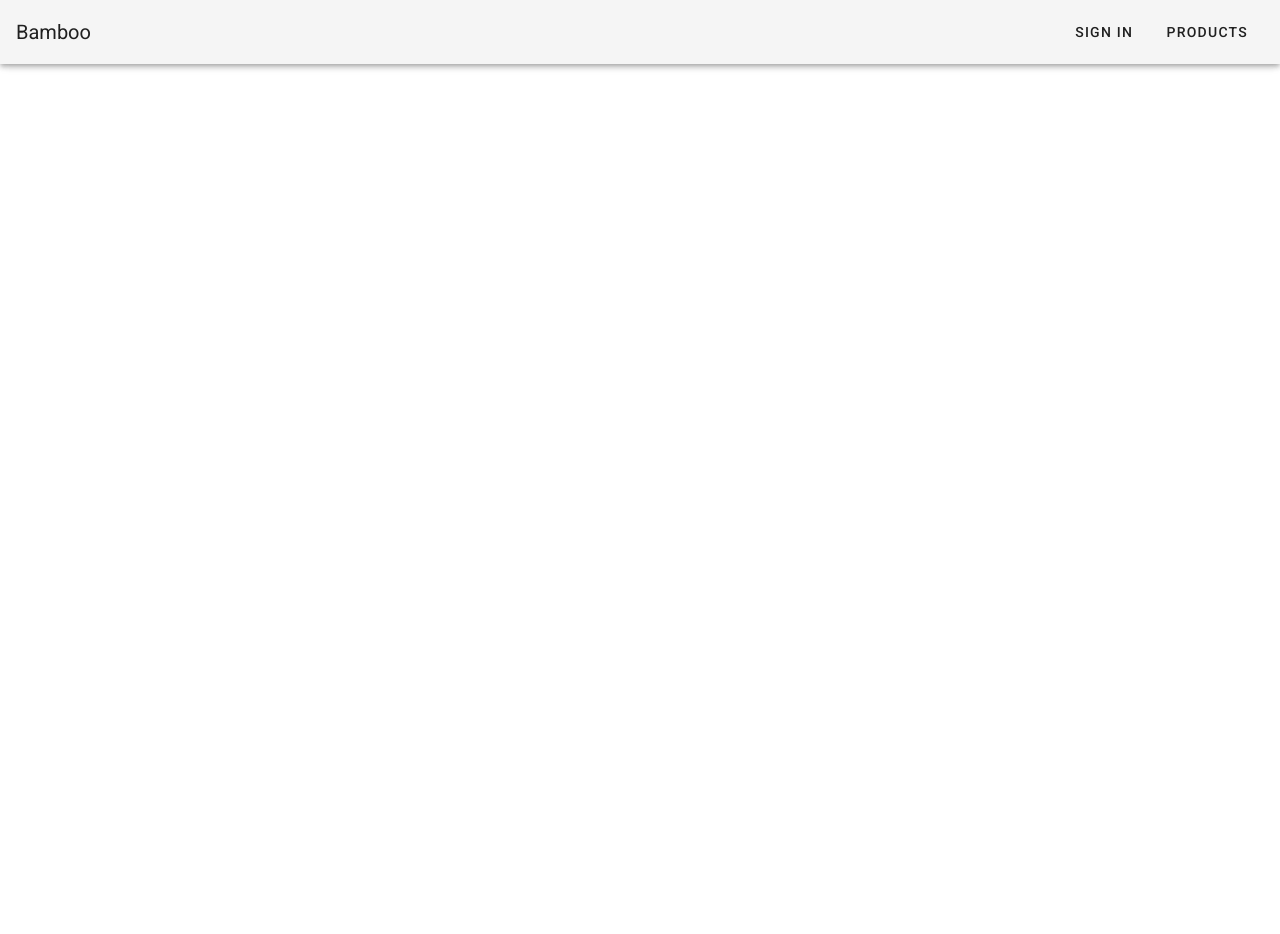
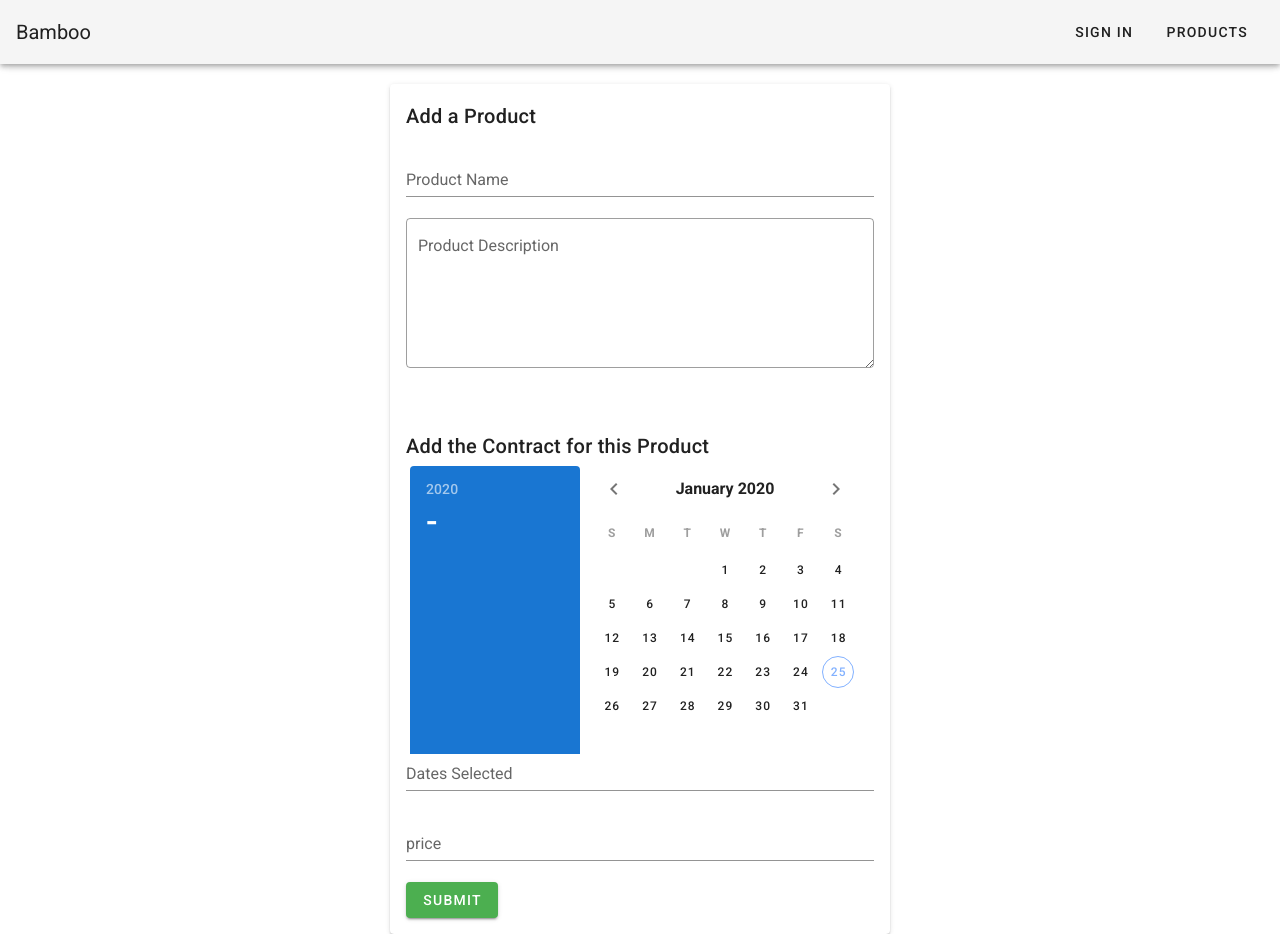
Before and after one commit to markkaylor/bamboo, a Vue app: page /product-create in a window 1280 px wide. Before the commit the page ends 800 px from the top, so only its background shows below. Built offline with nearby package versions, Linux system fonts and the light colour scheme.

Commit message:
add vuex and ability to create product with contracts

```diff
--- a/db.json
+++ b/db.json
@@ -1,10 +1,40 @@
 {
   "products": [
-    { "id": 1, "name": "iphone" },
-    { "id": 2, "name": "android" },
-    { "id": 3, "name": "ipad" },
-    { "id": 4, "name": "mac book pro" },
-    { "id": 5, "name": "pickle" },
-    { "id": 6, "name": "flop" }
+    {
+      "name": "Iphone",
+      "description": "Insure your iphone for the weekend!",
+      "contract": {
+        "price": "50",
+        "dates": [
+          "2020-01-31",
+          "2020-02-03"
+        ]
+      },
+      "id": 1
+    },
+    {
+      "name": "Ipad",
+      "description": "Insure your ipad for the week!",
+      "contract": {
+        "price": "150",
+        "dates": [
+          "2020-01-27",
+          "2020-01-31"
+        ]
+      },
+      "id": 2
+    },
+    {
+      "name": "Mac Book Pro",
+      "description": "Insure your macbook pro for a month!",
+      "contract": {
+        "price": "200",
+        "dates": [
+          "2020-02-01",
+          "2020-02-29"
+        ]
+      },
+      "id": 3
+    }
   ]
 }
--- a/package.json
+++ b/package.json
@@ -13,7 +13,9 @@
     "json-server": "^0.15.1",
     "vue": "^2.6.10",
     "vue-router": "^3.1.5",
-    "vuetify": "^2.1.0"
+    "vuejs-datepicker": "^1.6.2",
+    "vuetify": "^2.1.0",
+    "vuex": "^3.1.2"
   },
   "devDependencies": {
     "@vue/cli-plugin-babel": "^4.1.0",
--- a/src/components/ProductCard.vue
+++ b/src/components/ProductCard.vue
@@ -3,7 +3,7 @@
     <v-card width="800" class="mb-5">
       <v-card-title>{{ product.name }}</v-card-title>
       <v-card-text>
-        Insure your {{ product.name }} for the holiday weekend
+        Insure your {{ product.name }} from {{ product.contract.dates[0] }} to {{ product.contract.dates[1] }}
       </v-card-text>
     </v-card>
   </router-link>
--- a/src/main.js
+++ b/src/main.js
@@ -1,12 +1,14 @@
 import Vue from 'vue'
 import App from './App.vue'
 import router from './router.js'
+import store from './store.js'
 import vuetify from './plugins/vuetify';
 
 Vue.config.productionTip = false
 
 new Vue({
   router,
+  store,
   vuetify,
   render: h => h(App)
 }).$mount('#app')
--- a/src/router.js
+++ b/src/router.js
@@ -3,6 +3,7 @@ import Router from 'vue-router'
 import SignIn from '@/views/SignIn.vue'
 import ProductList from '@/views/ProductList.vue'
 import ProductShow from '@/views/ProductShow.vue'
+import ProductCreate from '@/views/ProductCreate.vue'
 
 Vue.use(Router)
 
@@ -24,6 +25,11 @@ export default new Router({
       path: '/products',
       name: 'products',
       component: ProductList
+    },
+    {
+      path: '/product-create',
+      name: 'product-create',
+      component: ProductCreate
     }
   ]
 })
--- a/src/services/ProductService.js
+++ b/src/services/ProductService.js
@@ -15,5 +15,8 @@ export default {
   },
   getProduct(id) {
     return apiClient.get('/products/' + id)
+  },
+  postProduct(product) {
+    return apiClient.post('/products', product)
   }
 }
--- /dev/null
+++ b/src/store.js
@@ -0,0 +1,24 @@
+import Vue from 'vue'
+import Vuex from 'vuex'
+import ProductService from '@/services/ProductService.js'
+
+Vue.use(Vuex)
+
+export default new Vuex.Store({
+  state: {
+    user: { id: '1', name: 'Mark' },
+    products: [],
+  },
+  mutations: {
+    ADD_PRODUCT(state, product) {
+      state.products.push(product)
+    }
+  },
+  actions: {
+    createProduct({ commit }, product) {
+      return ProductService.postProduct(product).then(() => {
+        commit('ADD_PRODUCT', product)
+      })
+    }
+  }
+})
--- /dev/null
+++ b/src/views/ProductCreate.vue
@@ -0,0 +1,82 @@
+<template>
+  <v-card width="500">
+      <v-form>
+        <v-card-title>Add a Product</v-card-title>
+        <v-card-text>
+          <v-text-field
+            v-model="product.name"
+            label="Product Name"
+          />
+          <v-textarea
+            v-model="product.description"
+            outlined
+            label="Product Description"
+          />
+        </v-card-text>
+        <v-card-title>Add the Contract for this Product</v-card-title>
+        <v-card-text>
+          <v-row justify="center">
+            <v-date-picker
+              v-model="product.contract.dates"
+              label="Choose the start and end date"
+              landscape
+              range
+            />
+          </v-row>
+          <v-text-field v-model="dateRangeText" label="Dates Selected" readonly />
+          <v-text-field
+            v-model="product.contract.price"
+            label="price"
+          />
+          <v-btn
+            color="success"
+            @click="createProduct"
+          >
+            Submit
+          </v-btn>
+        </v-card-text>
+      </v-form>
+
+  </v-card>
+</template>
+
+<script>
+export default {
+  data() {
+    return {
+      product: this.createFreshProductObject(),
+    }
+  },
+  computed: {
+    dateRangeText () {
+      return this.product.contract.dates.join(' ~ ')
+    },
+  },
+  methods: {
+    createProduct() {
+      this.$store
+        .dispatch('createProduct', this.product)
+        .then(() => {
+          // this.$router.push({
+          //   name: 'product-show',
+          //   params: { id: this.product.id }
+          // })
+          this.product = this.createFreshProductObject()
+        })
+        .catch(() => {
+          console.log('There was a problem creating your Product!')
+        })
+    },
+    createFreshProductObject() {
+      return {
+        name: '',
+        description: '',
+        contract: {
+          price: '',
+          dates: [],
+        },
+      }
+    },
+  },
+}
+</script>
--- a/src/views/ProductShow.vue
+++ b/src/views/ProductShow.vue
@@ -1,20 +1,24 @@
 <template>
-  <h1>{{ product.name }}</h1>
+ <div>hello</div>
 </template>
 
 <script>
 import ProductService from '@/services/ProductService.js'
 
+
 export default {
   props: {
     id: {
-      type: Number
+      type: String
     }
   },
   data() {
     return {
       product: {}
     }
+  },
+  computed: {
+
   },
   created() {
     ProductService.getProduct(this.id)
@@ -24,6 +28,7 @@ export default {
       .catch(error => {
         console.log('woah there was an error ' + error)
       })
-  }
+  },
+
 }
 </script>
```
Also changed, not shown: src/components/ContractCreateForm.vue (added, +29 -0 lines), 1 other file (tests, documents, lock files or other folders).
